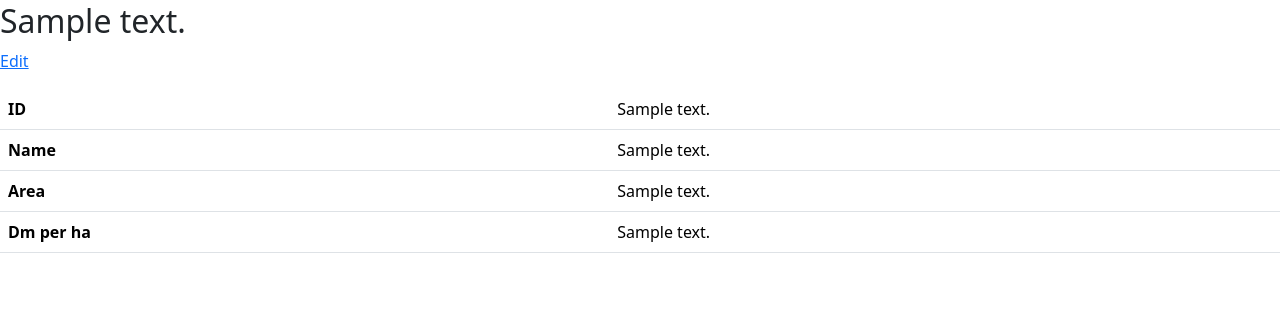
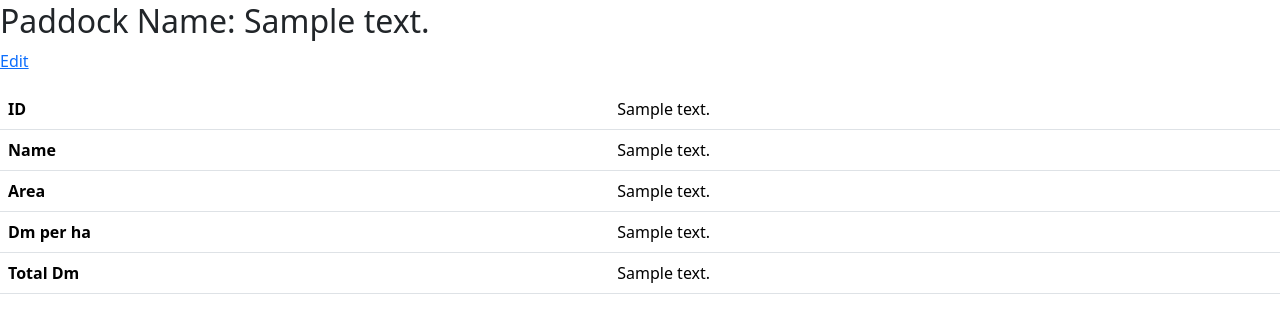
Before and after one commit to Javier-Ng-1161775/fms, a Flask app: template templates/paddock_details.html in a window 1280 px wide. Shown: the part 84-417 px from the top of the page. Run offline with Flask 3, Linux system fonts and the light colour scheme; the template is opened without the code that fills it: most values are stand-ins (such as "Sample title", 1, 10 or a date in 2020).

Commit message:
updated total dm calculation
total dm calculation now accurate

```diff
--- a/app.py
+++ b/app.py
@@ -243,10 +243,14 @@ def paddock_details_edit_update():
 
     connection = getCursor()
     formvals = request.form    # Returns a dictionary of {form-element-name: value} pairs
+
+    # Calculate the total DM based on area and dm_per_ha
+    total_dm = float(formvals['area']) * float(formvals['dm_per_ha'])
+
     qstr = """update paddocks
-                set name = %s, area = %s, dm_per_ha = %s
+                set name = %s, area = %s, dm_per_ha = %s, total_dm = %s
                 where id = %s;"""
-    qargs = (formvals['name'], formvals['area'], formvals['dm_per_ha'], formvals['id'])    # 3 parameters to match the 3 %s markers in the order the appear in the query
+    qargs = (formvals['name'], formvals['area'], formvals['dm_per_ha'], total_dm, formvals['id'])    # 3 parameters to match the 3 %s markers in the order the appear in the query
     connection.execute(qstr,qargs)          # The query executes here, but UPDATE queries make the changes in the database, but don't send any
                                             #   data back to Python - so there is no data to assign to a variable from fetchall() or fetchone()
     return redirect("/paddock_details?id="+formvals['id'])
--- a/templates/paddock_details.html
+++ b/templates/paddock_details.html
@@ -1,7 +1,7 @@
 {% extends "base.html" %}
 {% block content %}
 
-<h2>{{paddock_details[1]}}</h2>
+<h2>Paddock Name: {{paddock_details[1]}}</h2>
 
 <p><a href="/paddock_details/edit?id={{paddock_details[0]}}">Edit</a>
 
@@ -22,6 +22,10 @@
         <td><b>Dm per ha</b></td>
         <td>{{paddock_details[3]}}</td>
     </tr>
+    <tr>
+        <td><b>Total Dm</b></td>
+        <td>{{paddock_details[4]}}</td>
+    </tr>
 </table>
 
 <p><br></p>
--- a/templates/paddock_details_edit.html
+++ b/templates/paddock_details_edit.html
@@ -1,7 +1,7 @@
 {% extends "base.html" %}
 {% block content %}
 
-<h2>{{paddock_details[1]}}</h2>
+<h2>Paddock Name: {{paddock_details[1]}}</h2>
 
 <form action="/paddock_details/edit/update" method="post">   <!-- the URL and method="post" are crucial for app.py to be able to read the data from this form -->
 
```
